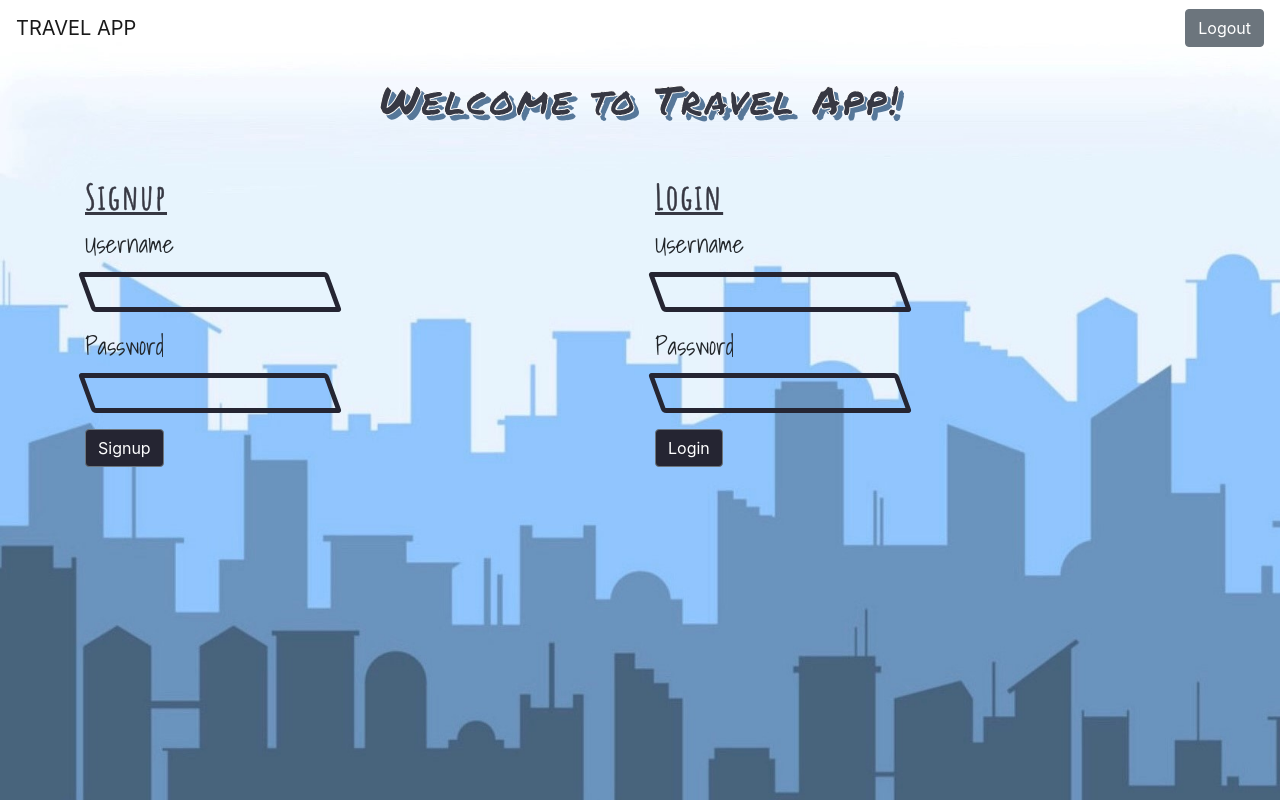
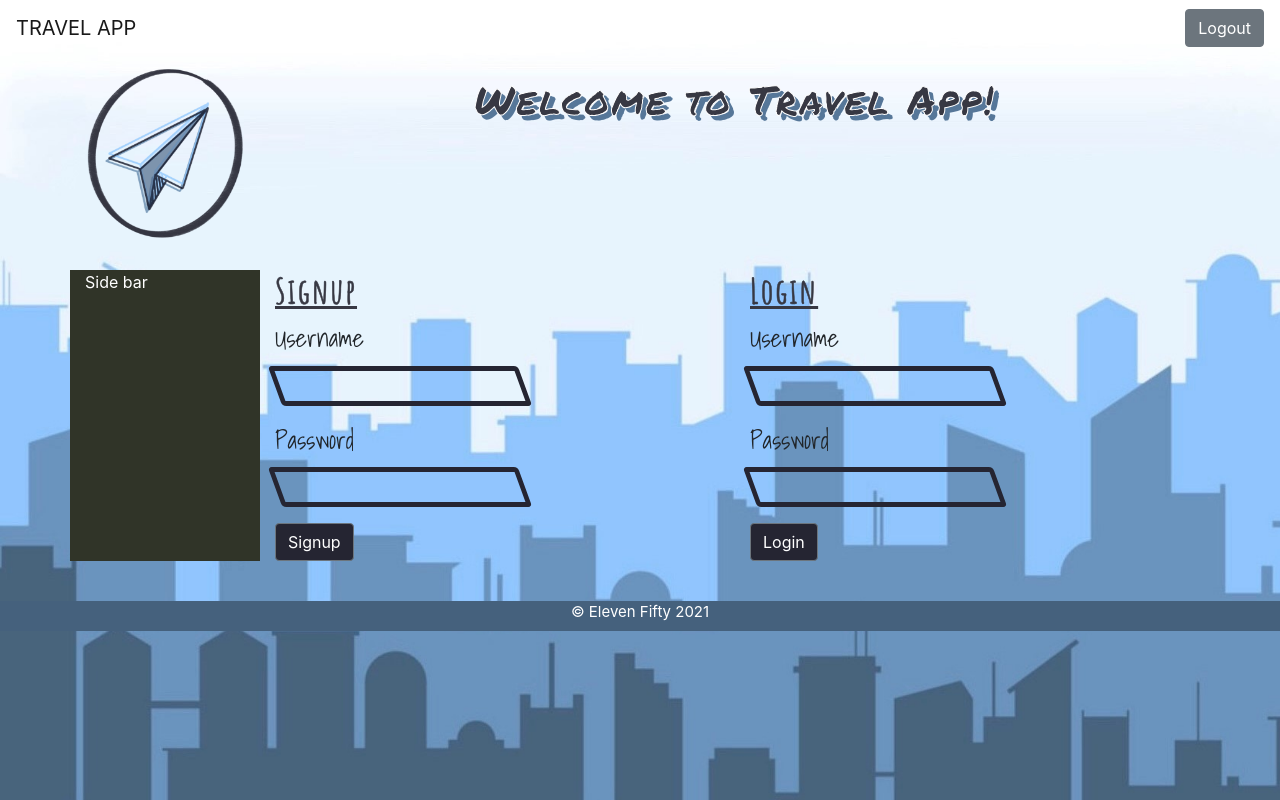
Before and after one commit to peachykish/blue-badge-project-client, a React (Create React App) app: page / in a window 1280 px wide. Built offline with nearby package versions, Linux system fonts and the light colour scheme; a web font is replaced by a local one.

Commit message:
styling updates

```diff
--- a/src/App.css
+++ b/src/App.css
@@ -36,3 +36,36 @@
     transform: rotate(360deg);
   }
 }
+
+.sidebar{
+  display:flex;
+  background-color: red;
+  margin-top: 10px;
+}
+
+ul {
+  list-style-type: none;
+}
+
+#sideBox{
+  background-color: #303428;
+  color: white;
+}
+
+.sidebar-list-styling{
+  padding-left: 50px;
+  padding-top: 15px;
+  width: 20%;
+  background-color: #ee0505;
+  color: white;
+}
+
+.sidebar-list a{
+  color: white;
+  padding: 0;
+}
+
+.sidebar-route{
+  flex: 1;
+  padding: '00px';
+}
--- a/src/App.js
+++ b/src/App.js
@@ -2,6 +2,7 @@ import React, { useState,useEffect } from 'react';
 import Sitebar from './home/Navbar';
 import Auth from './auth/Auth'
 import Index from './home/Index'
+import Footer from './home/Footer'
 
 function App() {
   const [sessionToken,setSessionToken]=useState('');
@@ -29,8 +30,10 @@ function App() {
   }
   return (
     <div >
+
       <Sitebar clickLogout={clearToken}/>
       {protectedViews()}
+     <Footer />
     </div>
   );
 }
--- a/src/auth/Auth.css
+++ b/src/auth/Auth.css
@@ -65,3 +65,18 @@ h2{
     /* background-color: rgb(255, 255, 255); */
     background-color: transparent;
   }
+
+  #sideBox{
+    background-color: #303428;
+    color: white;
+  }
+
+  /* logo */
+  #sideBoxTop{
+    background-image:url("../auth/appLogo.png") ;
+    color: white;
+    height: 190px;
+    background-position: 50% 50%;
+    background-repeat: no-repeat;
+    background-size: cover;
+  }
--- a/src/auth/Auth.js
+++ b/src/auth/Auth.js
@@ -10,17 +10,23 @@ const Auth = (props)=>{
     return(
         <Container className = "auth-container">
             <Row>
-                <Col md="12">
+            <Col id="sideBoxTop" md="2">
+            </Col>
+                <Col md="10">
             <h1>Welcome to Travel App!</h1>
             </Col>
                 </Row>
                 <br/>
                 <Row>
-                <Col md="6">
+                <Col id="sideBox" md="2">
+
+                    Side bar
+                </Col>
+                <Col md="5">
 
                     <Signup updateToken={props.updateToken}/>
                 </Col>
-                <Col md="6">
+                <Col md="5">
 
                     <Login updateToken={props.updateToken}/>
                 </Col>
--- /dev/null
+++ b/src/home/Footer.css
@@ -0,0 +1,8 @@
+#foot{
+    background-color: #45617d;
+    color: white;
+    font-size: 15px;
+    text-align: center;
+    height: 30px;
+    margin:40px 0px 5px 0px;
+}
--- /dev/null
+++ b/src/home/Footer.js
@@ -0,0 +1,17 @@
+import React from "react";
+import {Row} from "reactstrap";
+import "./Footer.css"
+
+
+//Displaying Eleven Fifty copyright//
+const Footer = () => {
+    return (
+        <footer>
+
+        <p id="foot">&copy; Eleven Fifty 2021</p>
+
+        </footer>
+        );
+    };
+
+    export default Footer;
```
Also changed, not shown: src/auth/Sidebar.js (added, +29 -0 lines), src/auth/appLogo.png (added).
